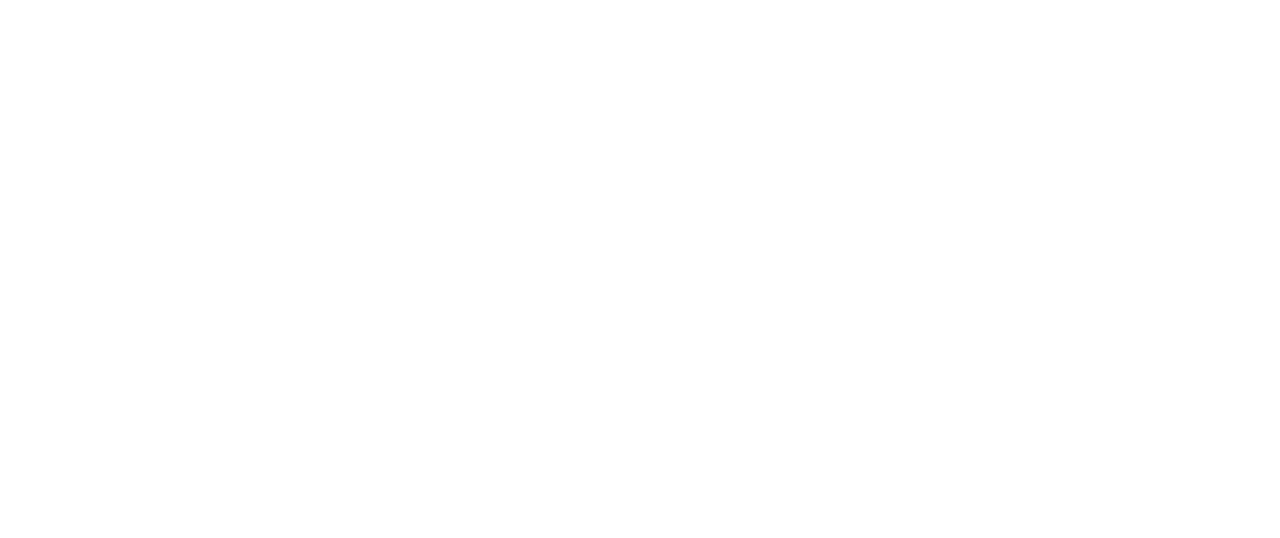
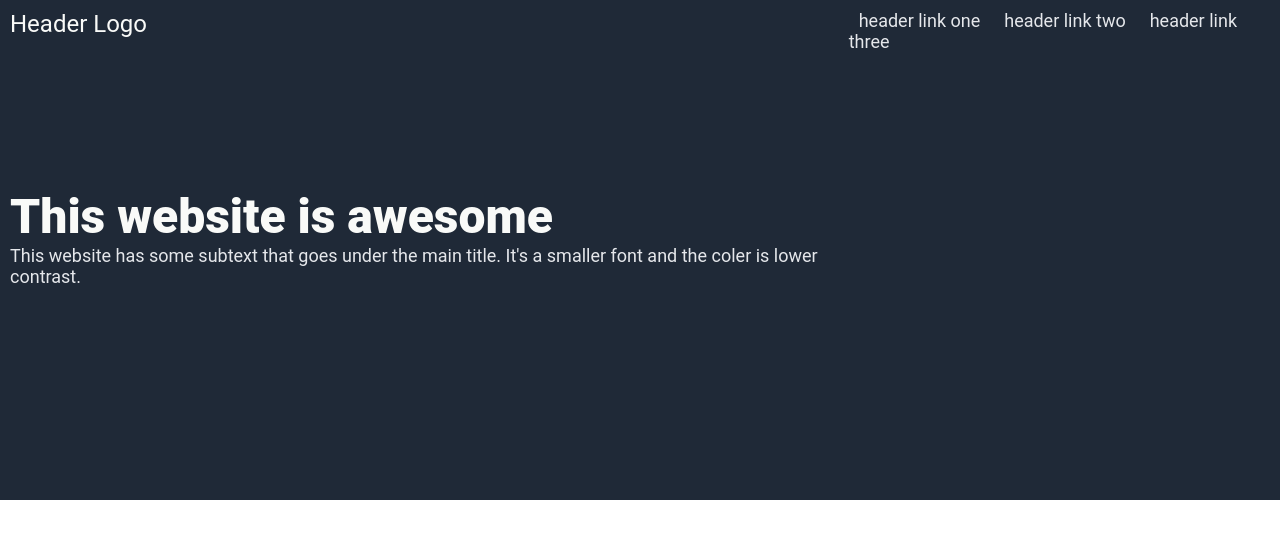
Before and after one commit to Rz0n/Landing-Page, a plain HTML site: page index.html in a window 1280 px wide. Drawn offline with Linux system fonts and the light colour scheme.

Commit message:
add basic html for page

```diff
--- a/index.html
+++ b/index.html
@@ -8,9 +8,29 @@
 </head>
 <body>
     <div class="conteiner">
-        <div class="head"></div>
+        <div class="header">
+            <div class="head">
+                <div class="logo">
+                    <p>Header Logo</p>
+                <div class="pragraph">
+                    <p class="main-text">This website is awesome</p>
+                    <p>This website has some subtext that goes under the main title. It's a smaller font and the coler is lower contrast. </p>
+                </div>
+                </div>
+            </div>
+            <div class="links">
+                <ul class="links-1">
+                    <li>header link one</li>
+                    <li>header link two</li>
+                    <li>header link three</li>
+                </ul>
+            </div>
+        </div>
+        </div>
         <div class="hero"></div>
         <div class="information"></div>
+        <div class="text-con"></div>
+        <div class="footer"></div>
     </div>
 </body>
 </html>
--- a/style.css
+++ b/style.css
@@ -0,0 +1,61 @@
+*,
+*::before,
+*::after {
+    box-sizing: border-box;
+    margin: 0;
+    padding: 0;
+    font-family: 'ROBOTO';
+}
+
+.conteiner {
+    display: flex;
+}
+
+.header {
+    display: flex;
+    justify-content: space-around;
+    width: 100%;
+    height: 500px;
+    background-color: #1F2937;
+    padding: 10px;
+}
+
+.head {
+    display: flex;
+    height: 50px;
+}
+
+.links-1 li {
+    display: inline;
+    padding: 10px;
+    font-size: 18px;
+    color: #E5E7EB;
+    height: 50px;
+    list-style: none;
+}
+
+
+.links {
+    height: 50px;
+}
+
+.logo {
+    font-size: 24px;
+    color: #F9FAF8;
+    height: 25px;
+}
+
+.pragraph {
+    height: 100px;
+    font-size: 18px;
+    color: #E5E7EB;
+    margin-top: 150px;
+}
+
+
+.main-text {
+    align-self: center;
+    font-size: 48px;
+    color: #F9FAF8;
+    font-weight: 900;
+}
```
